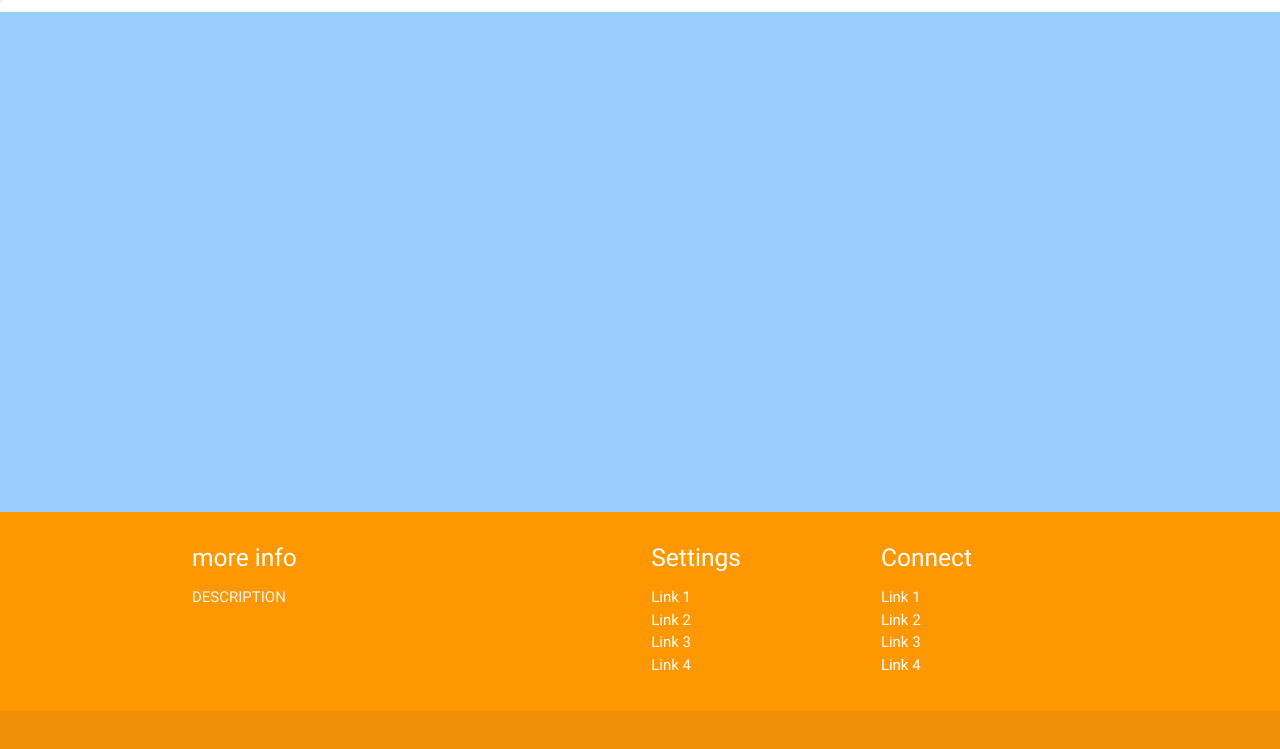
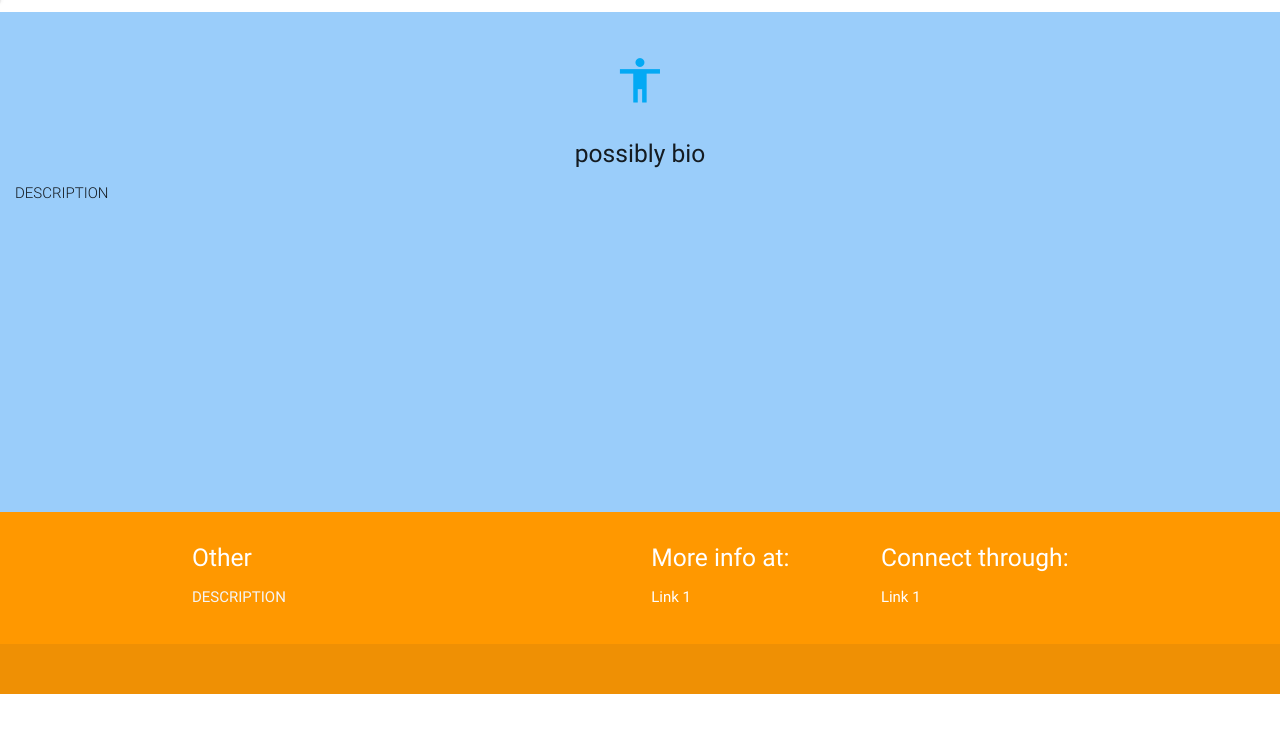
Before and after one commit to cathykim34/cathykim34.github.io, a plain HTML site: page index.html in a window 1280 px wide. Shown: the part 859-1608 px from the top of the page. After the commit the page ends 1553 px from the top, so only its background shows below. Drawn offline with nearby package versions, Linux system fonts and the light colour scheme.

Commit message:
changed footer and 2nd div

```diff
--- a/index.html
+++ b/index.html
@@ -99,6 +99,14 @@
   	<div class = "section" id="about" style="height:500px;" >
   		<div class="container">
   		</div>
+          <div class="col s12 m4">
+          <div class="icon-block">
+            <h2 class="center light-blue-text"><i class="material-icons">accessibility</i></h2>
+            <h5 class="center">possibly bio</h5>
+
+            <p class="light">DESCRIPTION</p>
+          </div>
+        </div>
   	</div>
   </div>
 
@@ -106,27 +114,21 @@
     <div class="container">
       <div class="row">
         <div class="col l6 s12">
-          <h5 class="white-text">more info</h5>
+          <h5 class="white-text">Other</h5>
           <p class="grey-text text-lighten-4">DESCRIPTION</p>
 
 
         </div>
         <div class="col l3 s12">
-          <h5 class="white-text">Settings</h5>
+          <h5 class="white-text">More info at:</h5>
           <ul>
             <li><a class="white-text" href="#!">Link 1</a></li>
-            <li><a class="white-text" href="#!">Link 2</a></li>
-            <li><a class="white-text" href="#!">Link 3</a></li>
-            <li><a class="white-text" href="#!">Link 4</a></li>
           </ul>
         </div>
         <div class="col l3 s12">
-          <h5 class="white-text">Connect</h5>
+          <h5 class="white-text">Connect through:</h5>
           <ul>
             <li><a class="white-text" href="#!">Link 1</a></li>
-            <li><a class="white-text" href="#!">Link 2</a></li>
-            <li><a class="white-text" href="#!">Link 3</a></li>
-            <li><a class="white-text" href="#!">Link 4</a></li>
           </ul>
         </div>
       </div>
```
